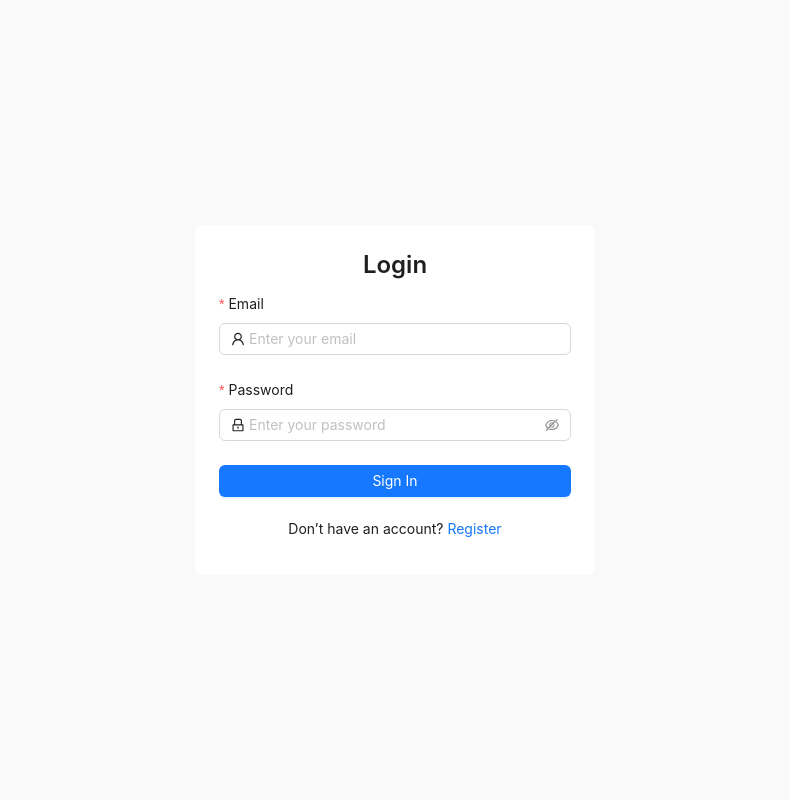
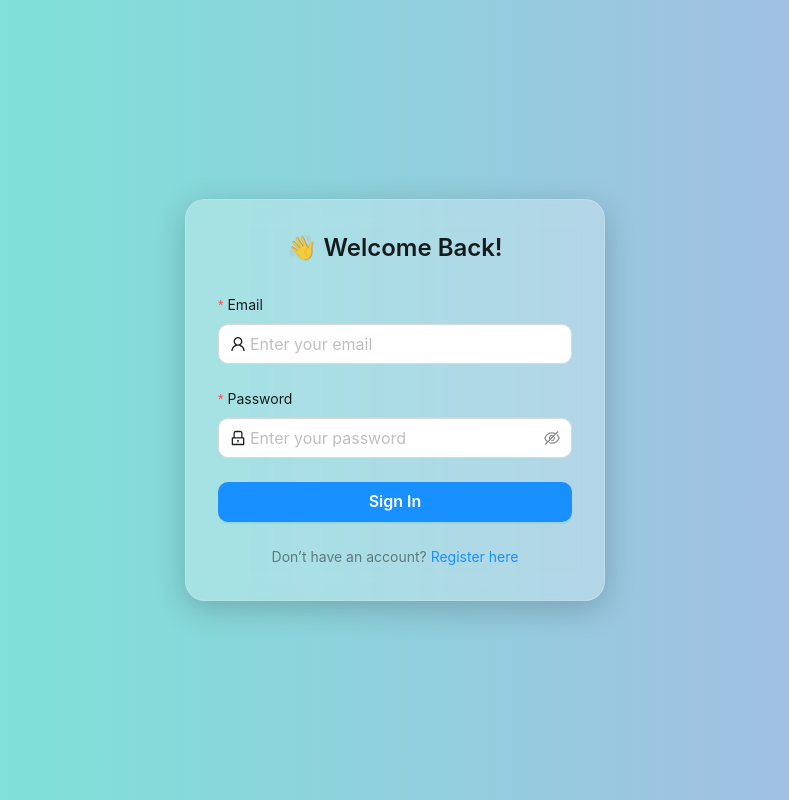
Before and after one commit to Trivedi26/job-tracker-next-frontend, a Next.js app: page /login in a window 1280 px wide. Shown: the whole page, without its empty margins (245-1034 px from the left). Built offline with nearby package versions, Linux system fonts and the light colour scheme.

Commit message:
login UI building

```diff
--- a/app/login/page.tsx
+++ b/app/login/page.tsx
@@ -7,9 +7,10 @@ import axios from '@/utils/axiosInstance';
 import { useAuthStore } from '@/store/useAuthStore';
 import { useRouter } from 'next/navigation';
 import { useEffect } from 'react';
-import type { AxiosError } from 'axios'; // ✅ Proper error type
+import type { AxiosError } from 'axios';
+import { motion } from 'framer-motion';
 
-const { Title } = Typography;
+const { Title, Text } = Typography;
 const { Content } = Layout;
 
 interface LoginFormValues {
@@ -34,26 +35,43 @@ export default function LoginPage() {
       const { token, user } = res.data;
 
       login(token, user.role, user);
-      message.success('✅ Login successful!', 2); // ✅ Success toast
+      message.success('✅ Login successful!', 2);
 
       setTimeout(() => {
         router.push(`/dashboard/${user.role}`);
       }, 500);
     } catch (error) {
-      const err = error as AxiosError<{ message: string }>; // ✅ Typed error
-      console.error('❌ Login failed:', err);
-
+      const err = error as AxiosError<{ message: string }>;
       const errorMessage = err.response?.data?.message || 'Login failed. Please try again.';
-      message.error(`❌ ${errorMessage}`, 2); // ✅ Error toast
+      message.error(`❌ ${errorMessage}`, 2);
     }
   };
 
   return (
-    <Layout style={{ minHeight: '100vh', backgroundColor: '#f9f9f9' }}>
+    <Layout
+      style={{
+        minHeight: '100vh',
+        background: 'linear-gradient(to right, #74ebd5, #ACB6E5)',
+      }}
+    >
       <Content style={{ display: 'flex', justifyContent: 'center', alignItems: 'center' }}>
-        <div style={{ width: 400, padding: 24, background: 'white', borderRadius: 8 }}>
-          <Title level={3} style={{ textAlign: 'center' }}>
-            Login
+        <motion.div
+          initial={{ opacity: 0, y: 30 }}
+          animate={{ opacity: 1, y: 0 }}
+          transition={{ duration: 0.6 }}
+          style={{
+            width: 420,
+            padding: 32,
+            borderRadius: 20,
+            background: 'rgba(255, 255, 255, 0.25)',
+            backdropFilter: 'blur(12px)',
+            WebkitBackdropFilter: 'blur(12px)',
+            boxShadow: '0 8px 32px rgba(0, 0, 0, 0.2)',
+            border: '1px solid rgba(255, 255, 255, 0.18)',
+          }}
+        >
+          <Title level={3} style={{ textAlign: 'center', marginBottom: 30 }}>
+            👋 Welcome Back!
           </Title>
 
           <Form<LoginFormValues> layout="vertical" onFinish={onFinish}>
@@ -62,7 +80,12 @@ export default function LoginPage() {
               name="email"
               rules={[{ required: true, message: 'Please input your email!' }]}
             >
-              <Input prefix={<UserOutlined />} placeholder="Enter your email" />
+              <Input
+                prefix={<UserOutlined />}
+                placeholder="Enter your email"
+                size="large"
+                style={{ borderRadius: 10 }}
+              />
             </Form.Item>
 
             <Form.Item
@@ -70,20 +93,38 @@ export default function LoginPage() {
               name="password"
               rules={[{ required: true, message: 'Please input your password!' }]}
             >
-              <Input.Password prefix={<LockOutlined />} placeholder="Enter your password" />
+              <Input.Password
+                prefix={<LockOutlined />}
+                placeholder="Enter your password"
+                size="large"
+                style={{ borderRadius: 10 }}
+              />
             </Form.Item>
 
             <Form.Item>
-              <Button type="primary" htmlType="submit" block>
+              <Button
+                type="primary"
+                htmlType="submit"
+                block
+                size="large"
+                style={{
+                  borderRadius: 10,
+                  background: '#1890ff',
+                  fontWeight: 600,
+                }}
+              >
                 Sign In
               </Button>
             </Form.Item>
           </Form>
 
-          <p style={{ textAlign: 'center' }}>
-            Don’t have an account? <Link href="/register">Register</Link>
-          </p>
-        </div>
+          <Text type="secondary" style={{ display: 'block', textAlign: 'center', marginTop: 10 }}>
+            Don’t have an account?{' '}
+            <Link href="/register" style={{ color: '#1890ff' }}>
+              Register here
+            </Link>
+          </Text>
+        </motion.div>
       </Content>
     </Layout>
   );
--- a/package.json
+++ b/package.json
@@ -13,6 +13,7 @@
   "dependencies": {
     "antd": "^5.26.2",
     "axios": "^1.10.0",
+    "framer-motion": "^12.23.3",
     "next": "15.3.4",
     "react": "^18.2.0",
     "react-dom": "^18.2.0",
```
Also changed, not shown: 1 other file (tests, documents, lock files or other folders).
